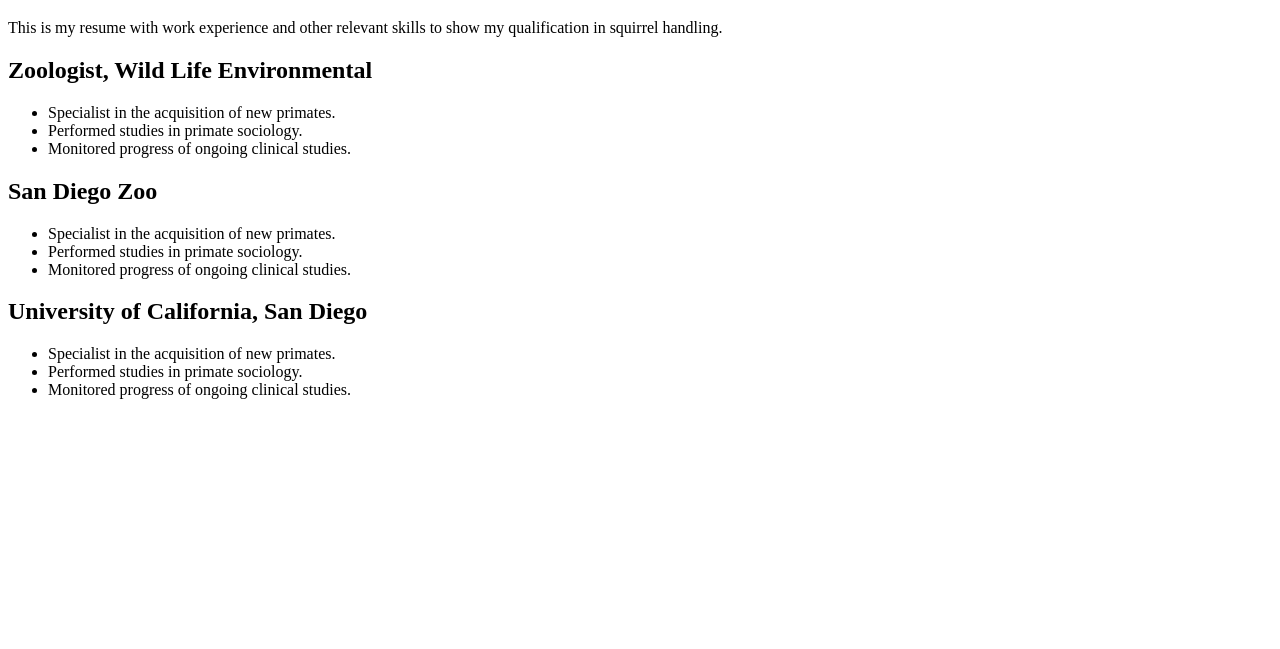
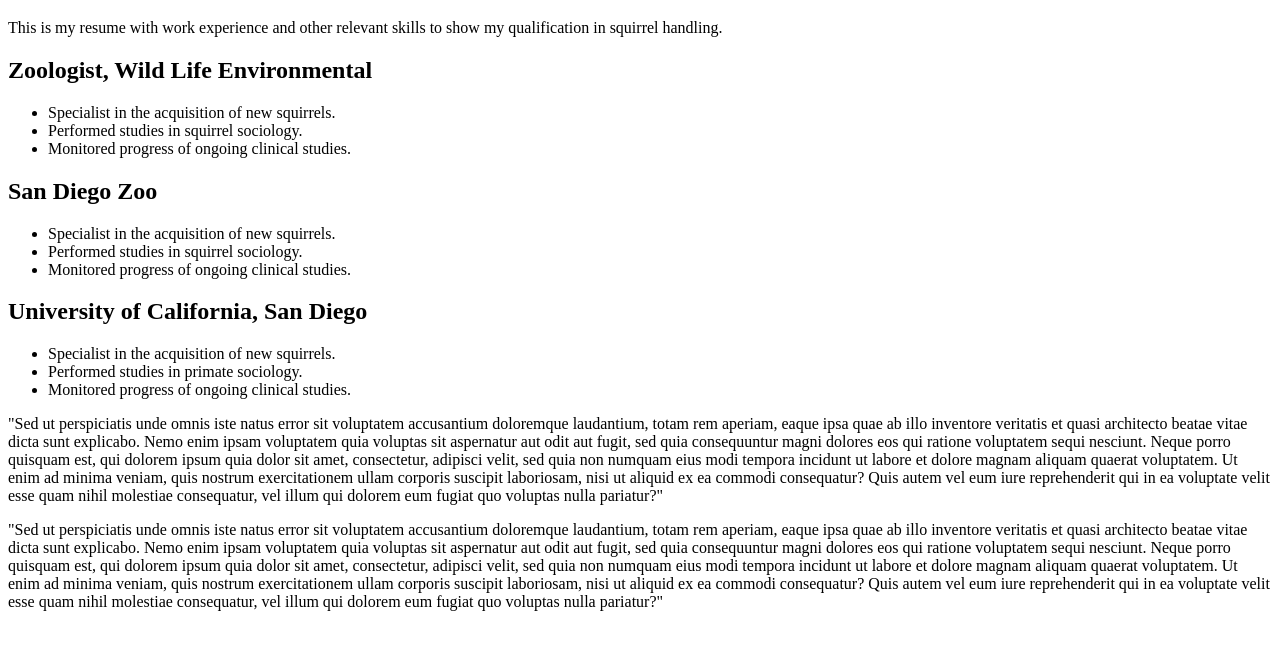
Before and after one commit to eshull/squirrels, a plain HTML site: page resume.html in a window 1280 px wide. Shown: the part 61-710 px from the top of the page. Drawn offline with Linux system fonts and the light colour scheme.

Commit message:
add education and skills content.

```diff
--- a/resume.html
+++ b/resume.html
@@ -12,28 +12,28 @@
     <div class="experience">
       <h2>Zoologist, Wild Life Environmental</h2>
       <ul>
-        <li>Specialist in the acquisition of new primates.</li>
-        <li>Performed studies in primate sociology.</li>
+        <li>Specialist in the acquisition of new squirrels.</li>
+        <li>Performed studies in squirrel sociology.</li>
         <li>Monitored progress of ongoing clinical studies.</li>
       </ul>
       <h2>San Diego Zoo</h2>
       <ul>
-        <li>Specialist in the acquisition of new primates.</li>
-        <li>Performed studies in primate sociology.</li>
+        <li>Specialist in the acquisition of new squirrels.</li>
+        <li>Performed studies in squirrel sociology.</li>
         <li>Monitored progress of ongoing clinical studies.</li>
       </ul>
       <h2>University of California, San Diego</h2>
       <ul>
-        <li>Specialist in the acquisition of new primates.</li>
+        <li>Specialist in the acquisition of new squirrels.</li>
         <li>Performed studies in primate sociology.</li>
         <li>Monitored progress of ongoing clinical studies.</li>
       </ul>
     </div>
     <div class="education">
-
+      <p>"Sed ut perspiciatis unde omnis iste natus error sit voluptatem accusantium doloremque laudantium, totam rem aperiam, eaque ipsa quae ab illo inventore veritatis et quasi architecto beatae vitae dicta sunt explicabo. Nemo enim ipsam voluptatem quia voluptas sit aspernatur aut odit aut fugit, sed quia consequuntur magni dolores eos qui ratione voluptatem sequi nesciunt. Neque porro quisquam est, qui dolorem ipsum quia dolor sit amet, consectetur, adipisci velit, sed quia non numquam eius modi tempora incidunt ut labore et dolore magnam aliquam quaerat voluptatem. Ut enim ad minima veniam, quis nostrum exercitationem ullam corporis suscipit laboriosam, nisi ut aliquid ex ea commodi consequatur? Quis autem vel eum iure reprehenderit qui in ea voluptate velit esse quam nihil molestiae consequatur, vel illum qui dolorem eum fugiat quo voluptas nulla pariatur?"</p>
     </div>
     <div class="skills">
-
+      <p>"Sed ut perspiciatis unde omnis iste natus error sit voluptatem accusantium doloremque laudantium, totam rem aperiam, eaque ipsa quae ab illo inventore veritatis et quasi architecto beatae vitae dicta sunt explicabo. Nemo enim ipsam voluptatem quia voluptas sit aspernatur aut odit aut fugit, sed quia consequuntur magni dolores eos qui ratione voluptatem sequi nesciunt. Neque porro quisquam est, qui dolorem ipsum quia dolor sit amet, consectetur, adipisci velit, sed quia non numquam eius modi tempora incidunt ut labore et dolore magnam aliquam quaerat voluptatem. Ut enim ad minima veniam, quis nostrum exercitationem ullam corporis suscipit laboriosam, nisi ut aliquid ex ea commodi consequatur? Quis autem vel eum iure reprehenderit qui in ea voluptate velit esse quam nihil molestiae consequatur, vel illum qui dolorem eum fugiat quo voluptas nulla pariatur?"</p>
     </div>
   </body>
 </html>
```
